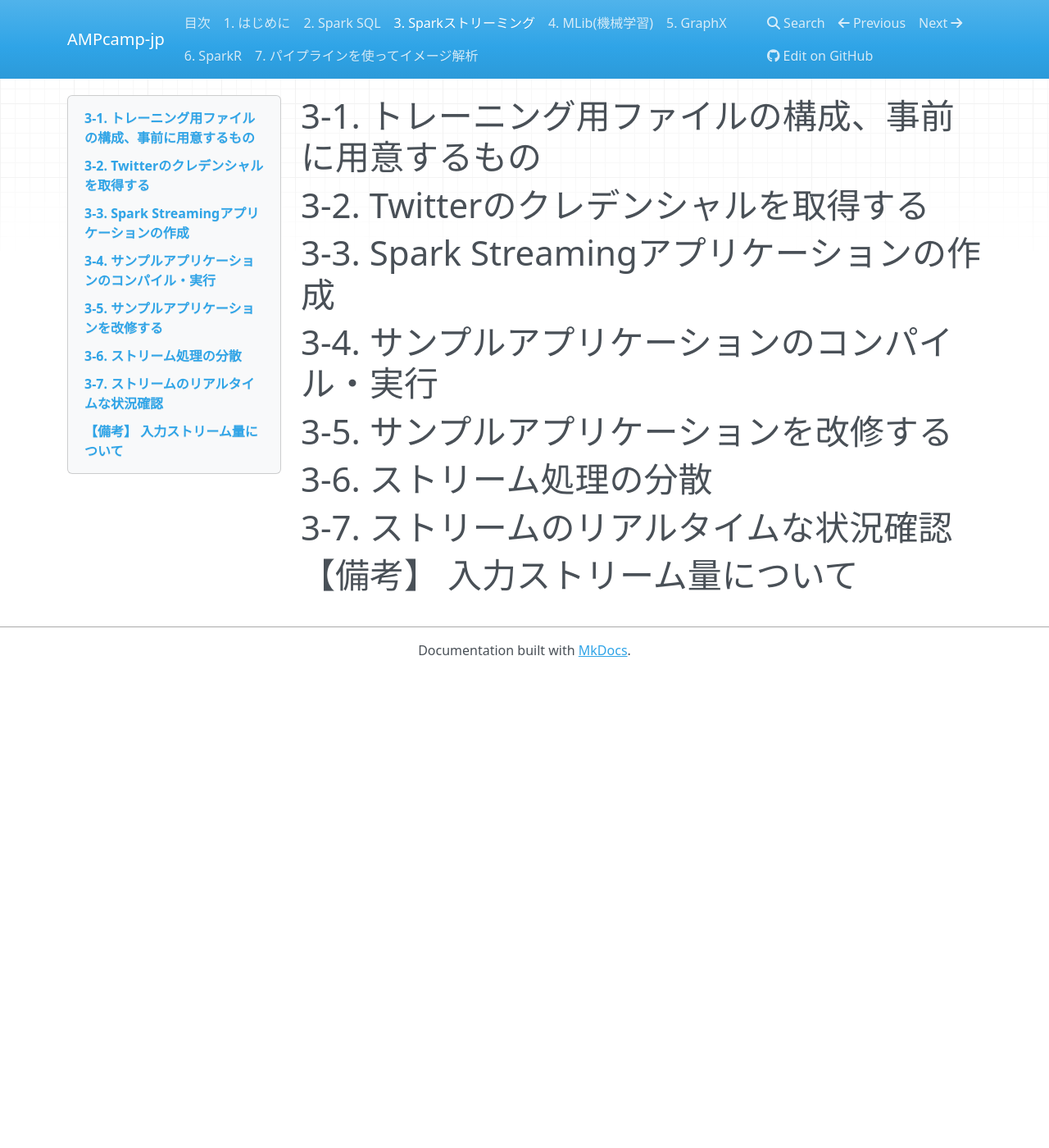
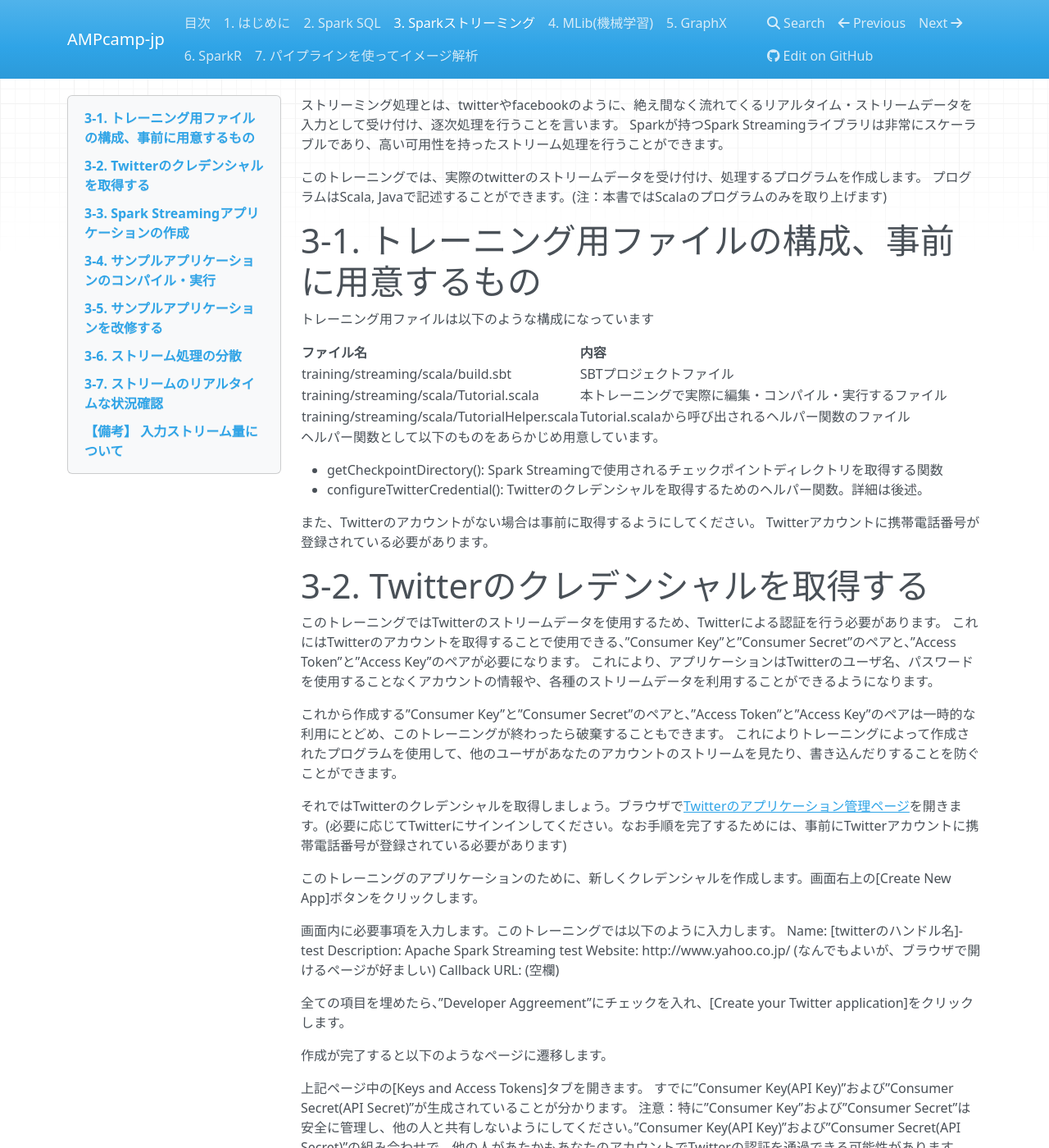
Before and after one commit to m-kiuchi/AMPcamp-ja, an MkDocs documentation site: the page built from docs/spark-streaming.md, in a window 1280 px wide and 1400 px high. Shown: the whole window at 82% size. Built offline with MkDocs 1.6.1, drawn with Linux system fonts in a browser that asks for light colours; nearby versions of some CDN libraries; old or Windows-style settings are respelled for this version of MkDocs; some of the changed text lies outside the part shown.

Commit message:
Update spark-streaming.md

```diff
--- a/docs/spark-streaming.md
+++ b/docs/spark-streaming.md
@@ -1,6 +1,75 @@
+ストリーミング処理とは、twitterやfacebookのように、絶え間なく流れてくるリアルタイム・ストリームデータを入力として受け付け、逐次処理を行うことを言います。
+Sparkが持つSpark Streamingライブラリは非常にスケーラブルであり、高い可用性を持ったストリーム処理を行うことができます。
+
+このトレーニングでは、実際のtwitterのストリームデータを受け付け、処理するプログラムを作成します。
+プログラムはScala, Javaで記述することができます。(注：本書ではScalaのプログラムのみを取り上げます)
+
 # 3-1. トレーニング用ファイルの構成、事前に用意するもの
+トレーニング用ファイルは以下のような構成になっています
+
+|ファイル名                                   |内容                                                     |
+|:--------------------------------------------|:--------------------------------------------------------|
+|training/streaming/scala/build.sbt           |SBTプロジェクトファイル                                  |
+|training/streaming/scala/Tutorial.scala      |本トレーニングで実際に編集・コンパイル・実行するファイル |
+|training/streaming/scala/TutorialHelper.scala|Tutorial.scalaから呼び出されるヘルパー関数のファイル     |
+
+ヘルパー関数として以下のものをあらかじめ用意しています。
+
+- getCheckpointDirectory(): Spark Streamingで使用されるチェックポイントディレクトリを取得する関数
+- configureTwitterCredential(): Twitterのクレデンシャルを取得するためのヘルパー関数。詳細は後述。
+
+また、Twitterのアカウントがない場合は事前に取得するようにしてください。
+Twitterアカウントに携帯電話番号が登録されている必要があります。
 
 # 3-2. Twitterのクレデンシャルを取得する
+このトレーニングではTwitterのストリームデータを使用するため、Twitterによる認証を行う必要があります。
+これにはTwitterのアカウントを取得することで使用できる、”Consumer Key”と”Consumer Secret”のペアと、”Access Token”と”Access Key”のペアが必要になります。
+これにより、アプリケーションはTwitterのユーザ名、パスワードを使用することなくアカウントの情報や、各種のストリームデータを利用することができるようになります。
+
+これから作成する”Consumer Key”と”Consumer Secret”のペアと、”Access Token”と”Access Key”のペアは一時的な利用にとどめ、このトレーニングが終わったら破棄することもできます。
+これによりトレーニングによって作成されたプログラムを使用して、他のユーザがあなたのアカウントのストリームを見たり、書き込んだりすることを防ぐことができます。
+
+それではTwitterのクレデンシャルを取得しましょう。ブラウザで[Twitterのアプリケーション管理ページ](https://dev.twitter.com/apps)を開きます。(必要に応じてTwitterにサインインしてください。なお手順を完了するためには、事前にTwitterアカウントに携帯電話番号が登録されている必要があります)
+
+
+
+このトレーニングのアプリケーションのために、新しくクレデンシャルを作成します。画面右上の[Create New App]ボタンをクリックします。
+
+
+
+画面内に必要事項を入力します。このトレーニングでは以下のように入力します。
+Name: [twitterのハンドル名]-test
+Description: Apache Spark Streaming test
+Website: http://www.yahoo.co.jp/ (なんでもよいが、ブラウザで開けるページが好ましい)
+Callback URL: (空欄)
+
+全ての項目を埋めたら、”Developer Aggreement”にチェックを入れ、[Create your Twitter application]をクリックします。
+
+作成が完了すると以下のようなページに遷移します。
+
+
+
+上記ページ中の[Keys and Access Tokens]タブを開きます。
+すでに”Consumer Key(API Key)”および”Consumer Secret(API Secret)”が生成されていることが分かります。
+注意：特に”Consumer Key”および”Consumer Secret”は安全に管理し、他の人と共有しないようにしてください。”Consumer Key(API Key)”および”Consumer Secret(API Secret)”の組み合わせで、他の人があたかもあなたのアカウントでTwitterの認証を通過できる可能性があります。
+
+
+
+
+ページ下部の[Create my access token]ボタンを押します。
+これで”Access Token”と”Access Key”のペアが作成されます。
+注意：”Access Token”と”Access Key”のペアは安全に管理し、他の人と共有しないようにしてください。”Access Token”と”Access Key”の組み合わせで、他の人があたかもあなたのアカウントでTwitterのAPIを利用できる可能性があります。
+
+
+
+ここまでの手順で以下の情報が入手できました。
+Consumer Key(API Key)
+Consumer Secret(API Secret)
+Access Token
+Access Key
+
+この情報を使用して、Spark Streamingアプリケーションを作成します。
+
 
 # 3-3. Spark Streamingアプリケーションの作成
 
```
